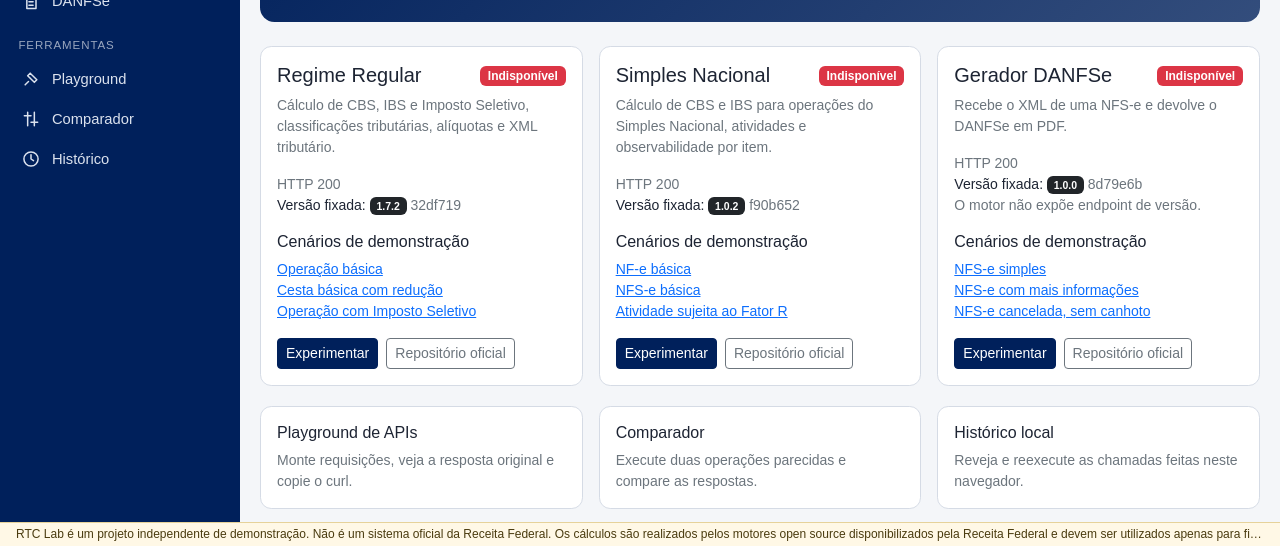
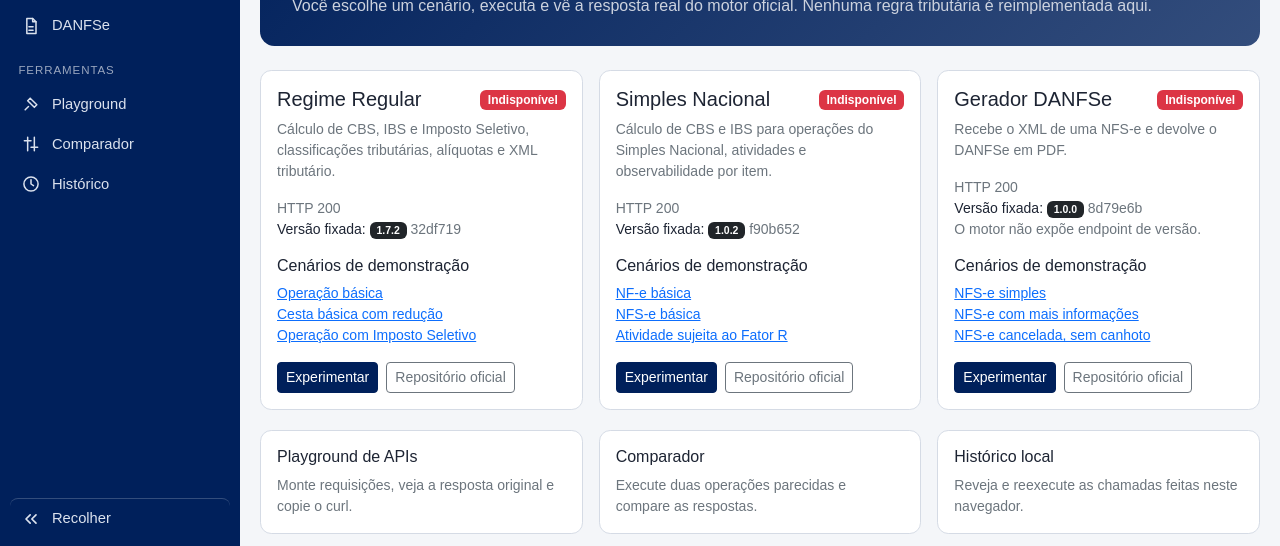
Before and after one commit to robertheory/rtc-lab, a website built with Vite: page apps/web/index.html in a window 1280 px wide. Shown: the part 254-800 px from the top of the page. Built offline with nearby package versions, Linux system fonts and the light colour scheme; files whose address does not match are found by name.

Commit message:
feat(web): bottom sidebar toggle, top disclaimer; fix Swagger UI behind Traefik
Collapse button pinned to the bottom of the sidebar, shorter centered disclaimer
banner on top, and Swagger UI of the Java engines working through the public
prefix (X-Forwarded-Prefix + forward-headers-strategy=framework), with a
regression test.

Co-Authored-By: Claude Sonnet 5.5 <noreply@anthropic.com>

```diff
--- a/apps/web/src/assets/styles.css
+++ b/apps/web/src/assets/styles.css
@@ -70,12 +70,16 @@ body { background: var(--rtc-bg); overflow: hidden; }
   height: 100vh;
   display: grid;
   grid-template-columns: var(--rtc-sidebar-w) minmax(0, 1fr);
-  grid-template-rows: minmax(0, 1fr) auto;
+  grid-template-rows: auto minmax(0, 1fr);
   transition: grid-template-columns 0.18s ease;
 }
 .rtc-shell[data-collapsed='true'] { grid-template-columns: var(--rtc-sidebar-w-collapsed) minmax(0, 1fr); }
 
-.rtc-sidebar { background: var(--rtc-primary); color: #e6ebf3; padding: 1rem 0.65rem; overflow-y: auto; overflow-x: hidden; min-height: 0; }
+.rtc-sidebar { background: var(--rtc-primary); color: #e6ebf3; padding: 1rem 0.65rem 0.5rem; overflow-y: auto; overflow-x: hidden; min-height: 0; display: flex; flex-direction: column; }
+.rtc-sidebar nav { flex: 1; }
+.rtc-collapse { width: 100%; border: 0; background: none; margin-top: 0.5rem; border-top: 1px solid var(--rtc-primary-80); border-radius: 0; padding-top: 0.6rem; text-align: left; }
+.rtc-collapse svg { transition: transform 0.18s ease; }
+.rtc-shell[data-collapsed='true'] .rtc-collapse svg { transform: rotate(180deg); }
 .rtc-brand { display: flex; align-items: center; gap: 0.65rem; color: #fff; text-decoration: none; margin-bottom: 1.25rem; padding: 0 0.2rem; white-space: nowrap; }
 .rtc-brand small { display: block; color: var(--rtc-primary-40); font-size: 0.72rem; letter-spacing: 0.06em; text-transform: uppercase; }
 /* Neutral project monogram. It deliberately does not resemble the RFB brand. */
@@ -110,8 +114,8 @@ body { background: var(--rtc-bg); overflow: hidden; }
 .rtc-page-head h1 { font-size: 1.25rem; margin: 0; color: var(--rtc-primary); }
 .rtc-page-head p { margin: 0; font-size: 0.85rem; color: var(--rtc-muted); }
 
-/* One thin line, full width, below sidebar and content. 12px is the minimum text size. */
-.rtc-disclaimer { grid-column: 1 / -1; background: #fff8e6; border-top: 1px solid #e6d29a; color: #4a3b0f; font-size: 0.75rem; line-height: 1.4; padding: 0.2rem 1rem; white-space: nowrap; overflow: hidden; text-overflow: ellipsis; }
+/* One thin centered line across the top. 12px is the minimum text size. */
+.rtc-disclaimer { grid-column: 1 / -1; text-align: center; background: #fff8e6; border-bottom: 1px solid #e6d29a; color: #4a3b0f; font-size: 0.75rem; line-height: 1.4; padding: 0.2rem 1rem; white-space: nowrap; overflow: hidden; text-overflow: ellipsis; }
 
 .rtc-hero { background: linear-gradient(135deg, #00205b 0%, #334d7c 100%); color: #fff; border-radius: 0.9rem; padding: 1.75rem 2rem; }
 .rtc-hero .text-secondary { color: var(--rtc-primary-20) !important; }
@@ -223,6 +227,7 @@ body { background: var(--rtc-bg); overflow: hidden; }
   .rtc-sidebar { position: fixed; left: 0; top: 0; bottom: 0; width: var(--rtc-sidebar-w); z-index: 30; transform: translateX(-100%); transition: transform 0.18s ease; }
   .rtc-sidebar.open { transform: none; box-shadow: 0 0 40px rgba(0, 0, 0, 0.35); }
   .rtc-shell[data-collapsed='true'] .rtc-nav-label, .rtc-shell[data-collapsed='true'] .rtc-nav-title, .rtc-shell[data-collapsed='true'] .rtc-brand-text { display: inline; }
+  .rtc-collapse { display: none; }
   .rtc-view { padding: 0.75rem; }
   .rtc-header { padding: 0 0.75rem; }
   .rtc-status { gap: 0.6rem; }
@@ -233,5 +238,5 @@ body { background: var(--rtc-bg); overflow: hidden; }
   .rtc-help { width: 1.75rem; height: 1.75rem; }
 }
 @media (prefers-reduced-motion: reduce) {
-  .rtc-shell, .rtc-sidebar, .rtc-wb-split::before { transition: none; }
+  .rtc-shell, .rtc-sidebar, .rtc-wb-split::before, .rtc-collapse svg { transition: none; }
 }
--- a/apps/web/src/layouts/shell.ts
+++ b/apps/web/src/layouts/shell.ts
@@ -4,14 +4,14 @@ import { getPref, setPref } from '../services/uiPrefs';
 import { h } from '../utils/dom';
 import { ROUTES } from '../pages/routes';
 
-export const DISCLAIMER =
-  'RTC Lab é um projeto independente de demonstração. Não é um sistema oficial da Receita Federal. Os cálculos são realizados pelos motores open source disponibilizados pela Receita Federal e devem ser utilizados apenas para fins de experimentação e aprendizado.';
+export const DISCLAIMER = 'Projeto independente, não oficial da Receita Federal. Cálculos dos motores open source oficiais. Use só para experimentar e aprender.';
 
 export interface Shell {
   view: HTMLElement;
   setActive(path: string): void;
 }
 
+const COLLAPSE_ICON = '<svg viewBox="0 0 24 24" fill="none" stroke="currentColor" stroke-width="2" stroke-linecap="round" stroke-linejoin="round" aria-hidden="true"><path d="m11 7-5 5 5 5M18 7l-5 5 5 5"/></svg>';
 const MENU_ICON = '<svg viewBox="0 0 24 24" fill="none" stroke="currentColor" stroke-width="2" stroke-linecap="round" aria-hidden="true"><path d="M4 6h16M4 12h16M4 18h16"/></svg>';
 
 function icon(svg: string): HTMLElement {
@@ -21,7 +21,7 @@ function icon(svg: string): HTMLElement {
   return span;
 }
 
-/** Collapsible sidebar + header + main area, with the disclaimer as a thin full-width footer. */
+/** Collapsible sidebar + header + main area, with the disclaimer as a thin centered banner on top. */
 export function buildShell(app: HTMLElement): Shell {
   const links = new Map<string, HTMLElement>();
   const navGroup = (title: string | null, group: string) => [
@@ -40,12 +40,16 @@ export function buildShell(app: HTMLElement): Shell {
 
   const shellEl = h('div', { class: 'rtc-shell', 'data-collapsed': String(getPref('sidebar-collapsed', false)) });
 
-  const collapseBtn = h('button', { type: 'button', class: 'rtc-icon-btn d-none d-lg-inline-grid', 'data-testid': 'sidebar-toggle' }, icon(MENU_ICON));
+  // Collapse/expand control pinned to the bottom of the sidebar.
+  const collapseLabel = h('span', { class: 'rtc-nav-label' });
+  const collapseBtn = h('button', { type: 'button', class: 'rtc-nav-link rtc-collapse', 'data-testid': 'sidebar-toggle' }, icon(COLLAPSE_ICON), collapseLabel);
+  sidebar.appendChild(collapseBtn);
   const syncCollapse = () => {
     const collapsed = shellEl.dataset.collapsed === 'true';
     collapseBtn.setAttribute('aria-expanded', String(!collapsed));
-    collapseBtn.setAttribute('aria-label', collapsed ? 'Expandir menu lateral' : 'Recolher menu lateral');
-    collapseBtn.title = collapsed ? 'Expandir menu' : 'Recolher menu';
+    collapseBtn.setAttribute('aria-label', collapsed ? 'Expandir menu' : 'Recolher menu');
+    collapseBtn.title = collapsed ? 'Expandir' : 'Recolher';
+    collapseLabel.textContent = collapsed ? 'Expandir' : 'Recolher';
   };
   collapseBtn.addEventListener('click', () => {
     const next = shellEl.dataset.collapsed !== 'true';
@@ -57,14 +61,14 @@ export function buildShell(app: HTMLElement): Shell {
 
   const menuBtn = h('button', { type: 'button', class: 'rtc-icon-btn d-lg-none', 'aria-label': 'Abrir menu', 'aria-controls': 'rtc-sidebar', onClick: () => sidebar.classList.toggle('open') }, icon(MENU_ICON));
   const header = h('header', { class: 'rtc-header' },
-    menuBtn, collapseBtn,
+    menuBtn,
     h('div', { class: 'rtc-header-title' }, h('strong', null, 'RTC Lab'), h('span', { class: 'd-none d-md-inline text-secondary' }, ' · laboratório dos motores da Reforma Tributária do Consumo')),
     h('div', { class: 'rtc-status', 'aria-label': 'Disponibilidade dos motores' }, ...ENGINE_IDS.map((id) => h('span', { class: 'rtc-status-item' }, dots.get(id)!, ENGINES[id].short))));
 
   const view = h('main', { class: 'rtc-view', id: 'view' });
-  const footer = h('footer', { class: 'rtc-disclaimer', role: 'note', title: DISCLAIMER, 'data-testid': 'disclaimer' }, DISCLAIMER);
+  const banner = h('div', { class: 'rtc-disclaimer', role: 'note', title: DISCLAIMER, 'data-testid': 'disclaimer' }, DISCLAIMER);
 
-  shellEl.append(sidebar, h('div', { class: 'rtc-main' }, header, view), footer);
+  shellEl.append(banner, sidebar, h('div', { class: 'rtc-main' }, header, view));
   app.append(shellEl);
   sidebar.addEventListener('click', (e) => {
     if ((e.target as HTMLElement).closest('a')) sidebar.classList.remove('open');
--- a/docker-compose.yml
+++ b/docker-compose.yml
@@ -8,6 +8,9 @@ x-java-engine-env: &java-engine-env
   OTEL_SDK_DISABLED: "true"
   OTEL_TRACES_EXPORTER: none
   MANAGEMENT_TRACING_EXPORT_ENABLED: "false"
+  # Traefik's StripPrefix sends X-Forwarded-Prefix (/api/regular or /api/simples). With this
+  # strategy Spring uses it as the public context path, so Swagger UI builds correct URLs.
+  SERVER_FORWARD_HEADERS_STRATEGY: framework
 
 services:
   traefik:
```
Also changed, not shown: tests/e2e/app.spec.ts (+16 -11 lines), tests/integration/stack.test.ts (+9 -0 lines), README.md.
